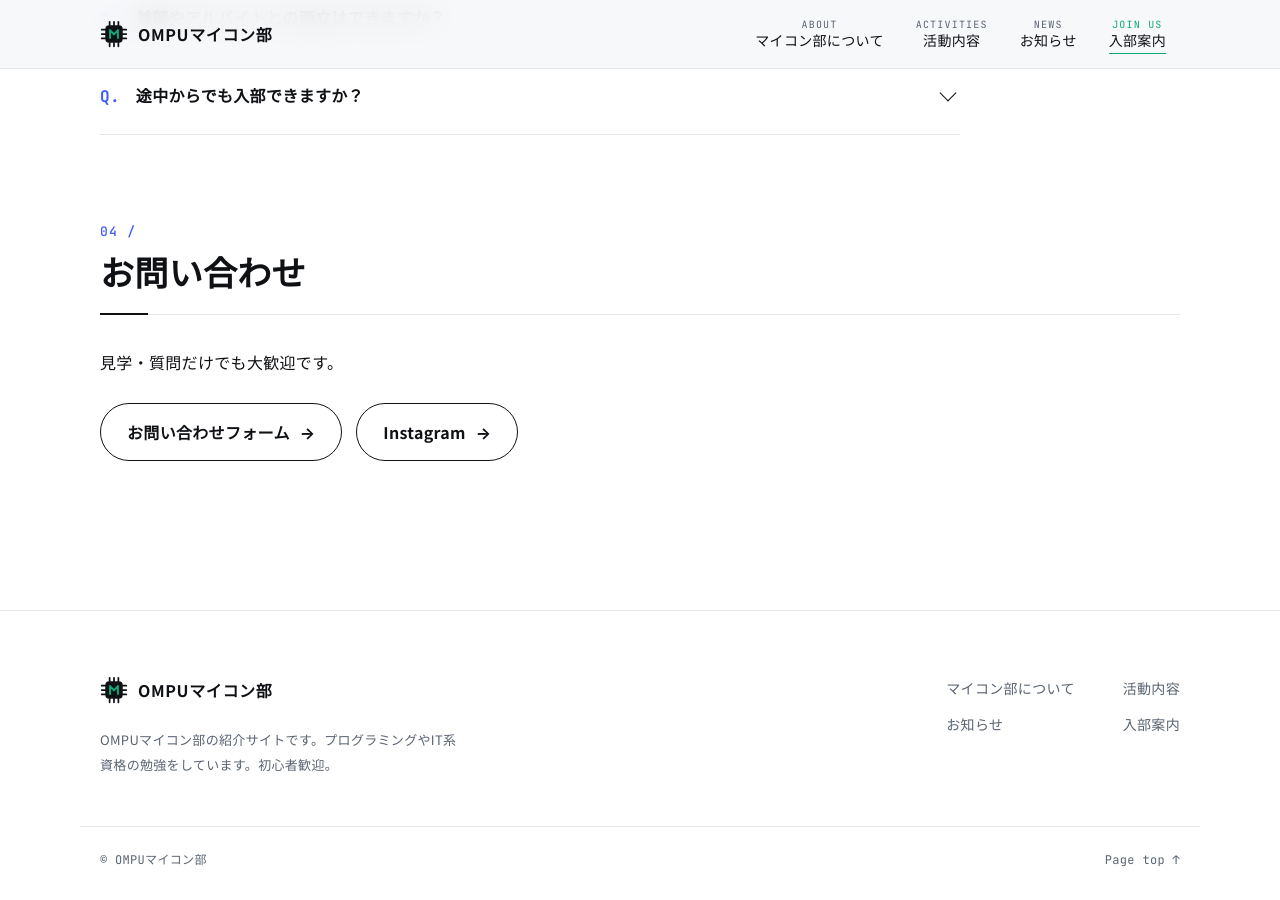
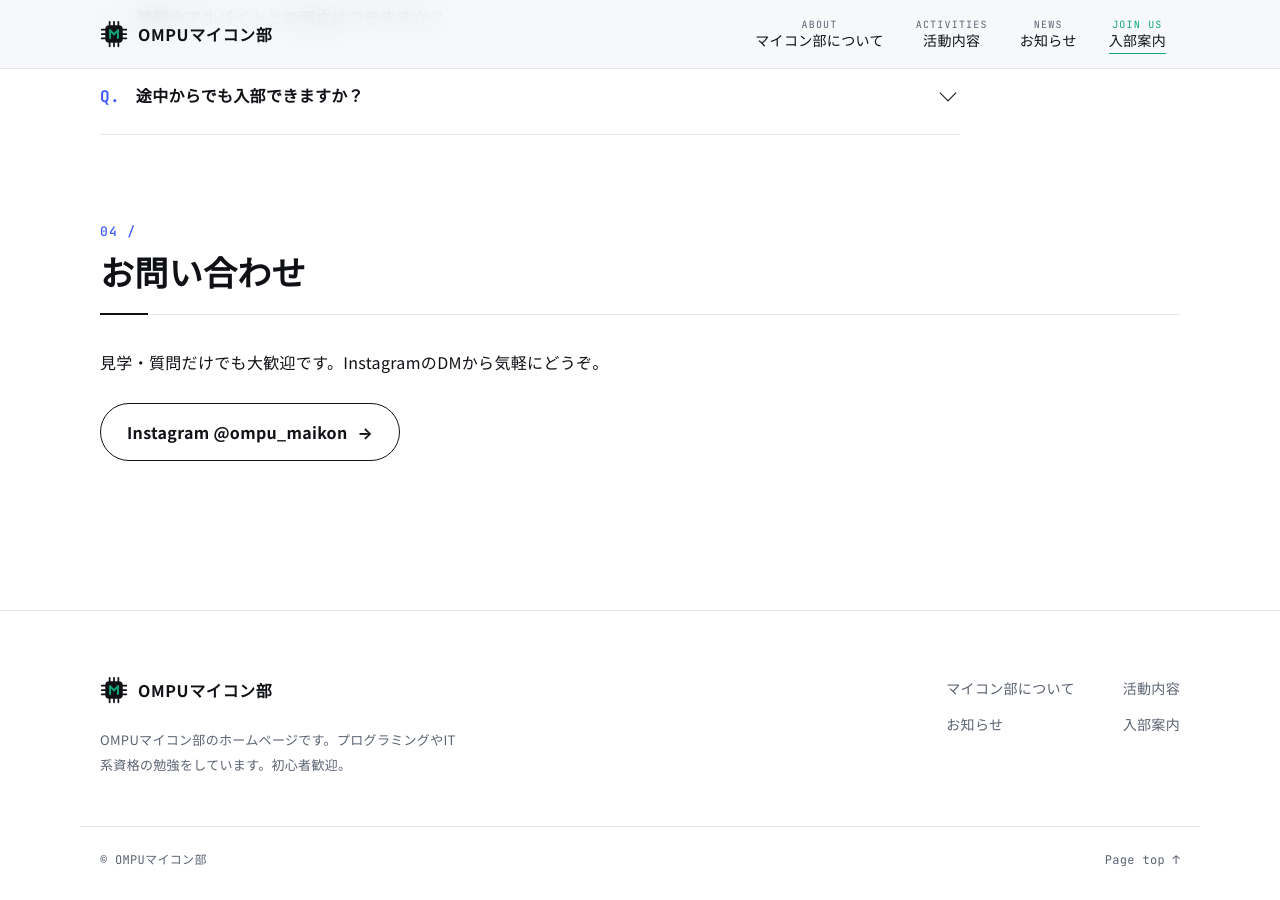
Before and after one commit to ompu-maikon/ompu-maikon.github.io, a Jekyll site: the page built from join.md, in a window 1280 px wide and 900 px high, scrolled down 1907 px. Built offline with Jekyll 4.4.1, drawn with Linux system fonts in a browser that asks for light colours; some of the changed text lies outside the part shown.

Commit message:
Add files via upload

```diff
--- a/_config.yml
+++ b/_config.yml
@@ -1,6 +1,6 @@
 # ===== サイト全体の設定 =====
 title: OMPUマイコン部
-description: OMPUマイコン部の紹介サイトです。プログラミングやIT系資格の勉強をしています。初心者歓迎。
+description: OMPUマイコン部のホームページです。プログラミングやIT系資格の勉強をしています。初心者歓迎。
 lang: ja
 markdown: kramdown
 
@@ -25,12 +25,12 @@ nav:
     title: マイコン部について
     label: About
     url: /about/
-    desc: どんなクラブか、活動日や場所を紹介します。
+    desc: どんなクラブか、活動日や場所を紹介します。部費は無料です。
   - id: activities
     title: 活動内容
     label: Activities
     url: /activities/
-    desc: 普段の活動、これまでの実績、部員が作ったWebツールなどの成果物。
+    desc: 普段の活動、資格の合格実績、部員が作ったWebツールなどの成果物。
   - id: news
     title: お知らせ
     label: News
--- a/join.md
+++ b/join.md
@@ -9,7 +9,7 @@ lead: 経験は問いません。まずは気軽に見学へ。入部までの
 
 ## 入部までの流れ {#flow}
 
-1. **お問い合わせ** フォームやInstagramから、気軽に連絡してください。
+1. **お問い合わせ** InstagramのDMから、気軽に連絡してください。
 2. **見学・体験** 活動日に教室へ。実際の雰囲気を見てみましょう。
 3. **入部** 「やってみたい」と思ったら、その場で入部できます。
 
@@ -34,17 +34,16 @@ lead: 経験は問いません。まずは気軽に見学へ。入部までの
 参加できます。最初は見学だけでも構いません。
 
 ### 部費はかかりますか？
-年間〇〇円です（仮）。教材は無料で使えるものを中心にしています。
+かかりません。教材も、無料で使えるものを中心にしています。
 
 ### 兼部やアルバイトとの両立はできますか？
 できます。活動は月1〜2回なので、ほかの活動と両立している部員も多いです。
 
 ### 途中からでも入部できますか？
-いつでも歓迎です。お問い合わせからご連絡ください。
+いつでも歓迎です。InstagramのDMからご連絡ください。
 
 ## お問い合わせ {#contact}
 
-見学・質問だけでも大歓迎です。
+見学・質問だけでも大歓迎です。InstagramのDMから気軽にどうぞ。
 
-- [お問い合わせフォーム](https://forms.gle/xxxxxxxx)
-- [Instagram](https://www.instagram.com/xxxxxxxx/)
+- [Instagram @ompu_maikon](https://www.instagram.com/ompu_maikon/)
```
Also changed, not shown: about.md (+1 -1 lines), index.md (+1 -1 lines), README.md.
